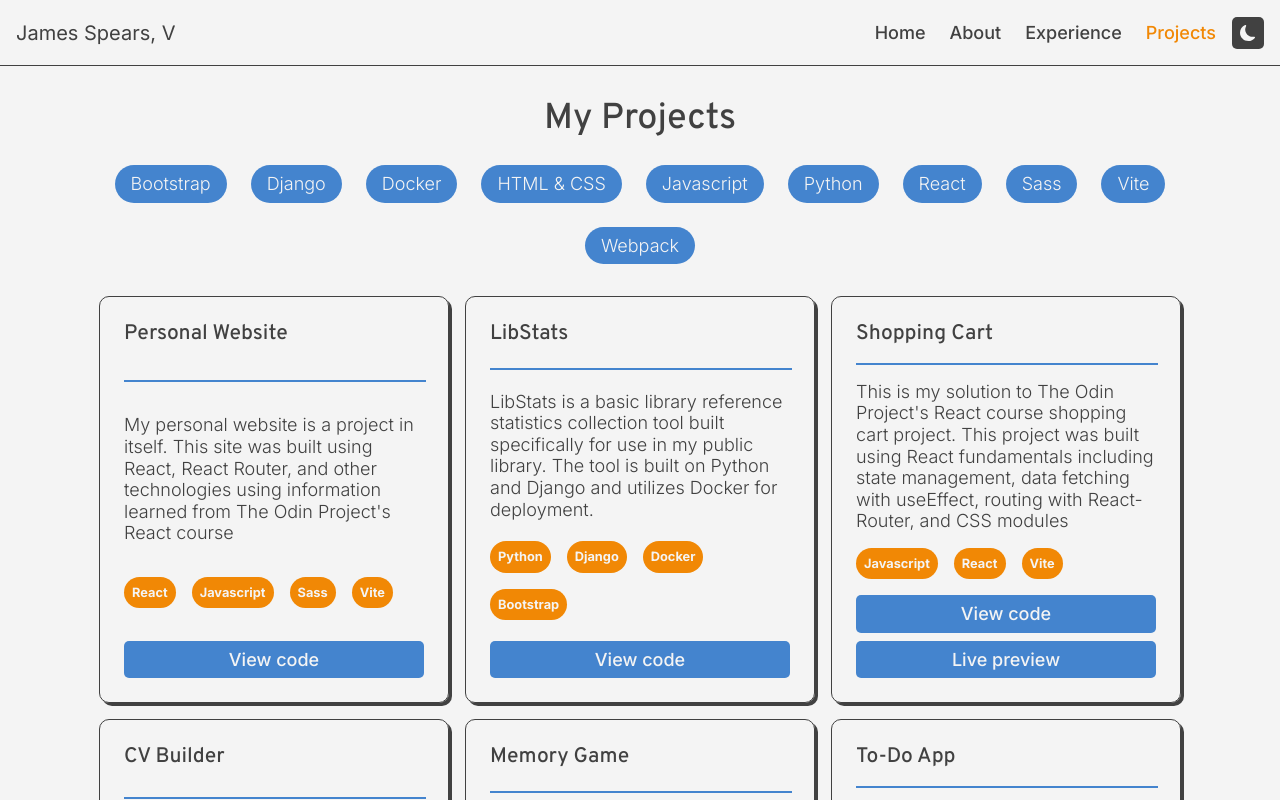
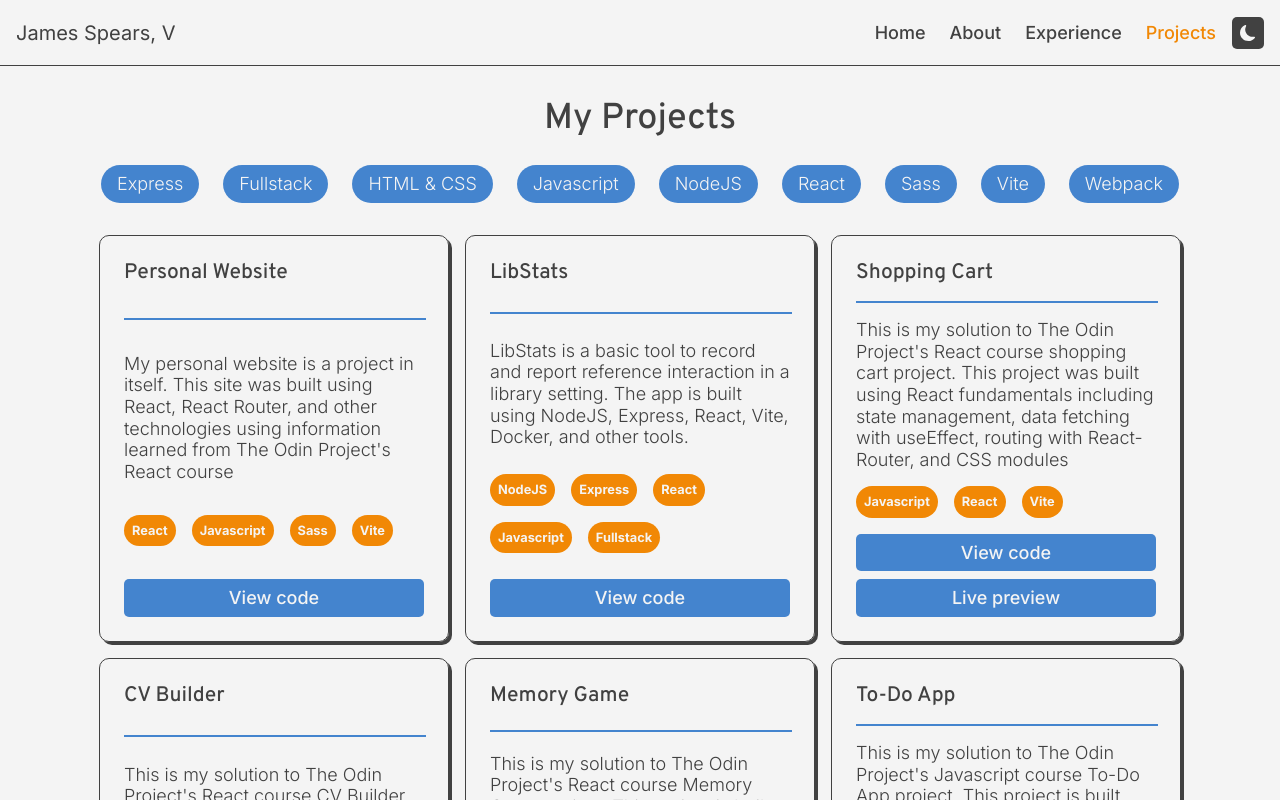
Before and after one commit to jamesspearsv/personal-website, a React (Vite) app: page /projects in a window 1280 px wide. Shown: the top 800 px of the page. Built offline with nearby package versions, Linux system fonts and the light colour scheme.

Commit message:
Update projects.js

```diff
--- a/src/content/projects.js
+++ b/src/content/projects.js
@@ -13,9 +13,9 @@ export const projects = [
   },
   {
     name: 'LibStats',
-    desc: 'LibStats is a basic library reference statistics collection tool built specifically for use in my public library. The tool is built on Python and Django and utilizes Docker for deployment.',
-    github: 'https://github.com/jamesspearsv/libstats',
-    tags: ['Python', 'Django', 'Docker', 'Bootstrap'],
+    desc: 'LibStats is a basic tool to record and report reference interaction in a library setting. The app is built using NodeJS, Express, React, Vite, Docker, and other tools.',
+    github: 'https://github.com/jamesspearsv/libstats-node',
+    tags: ['NodeJS', 'Express', 'React', 'Javascript', 'Fullstack'],
   },
   {
     name: 'Shopping Cart',
```
